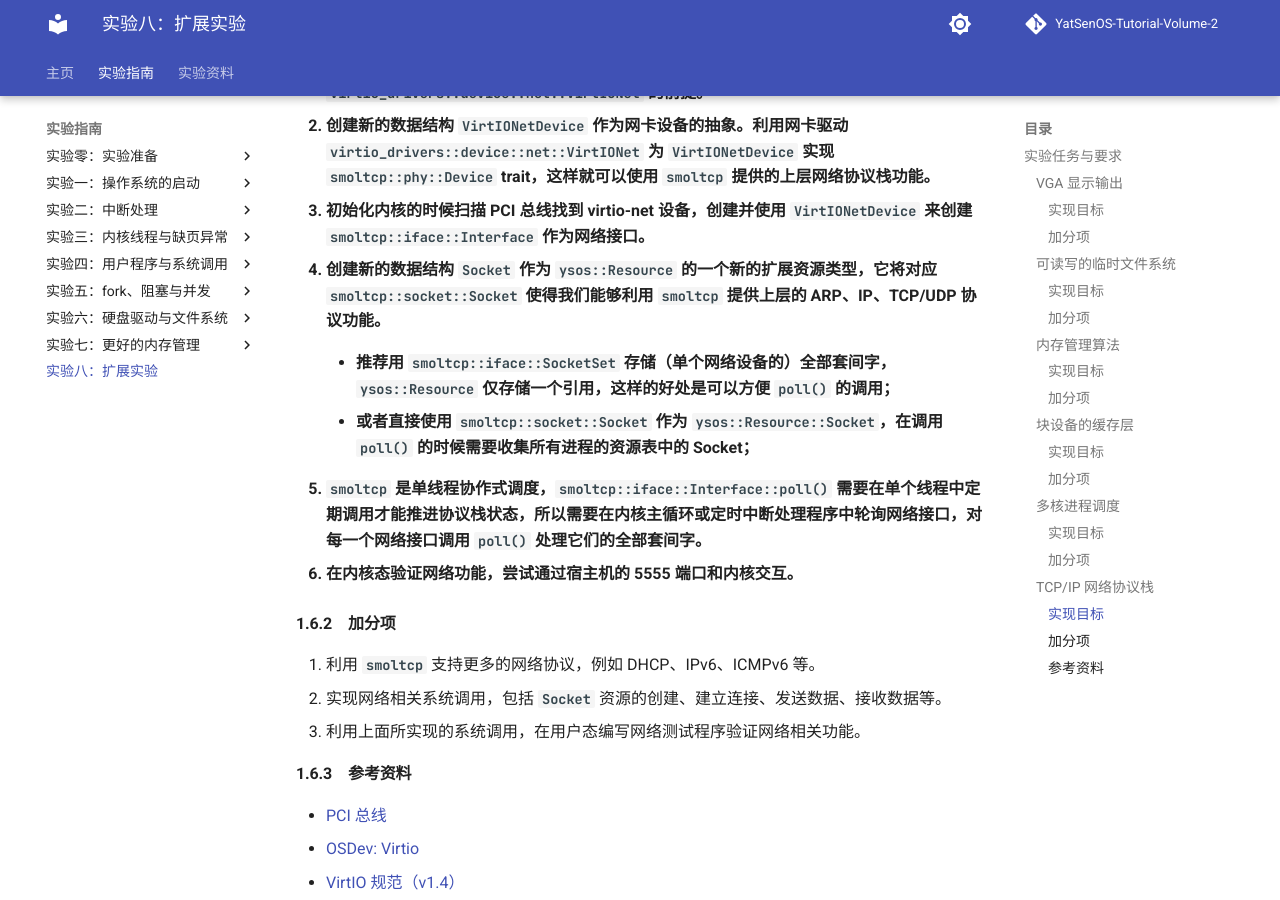
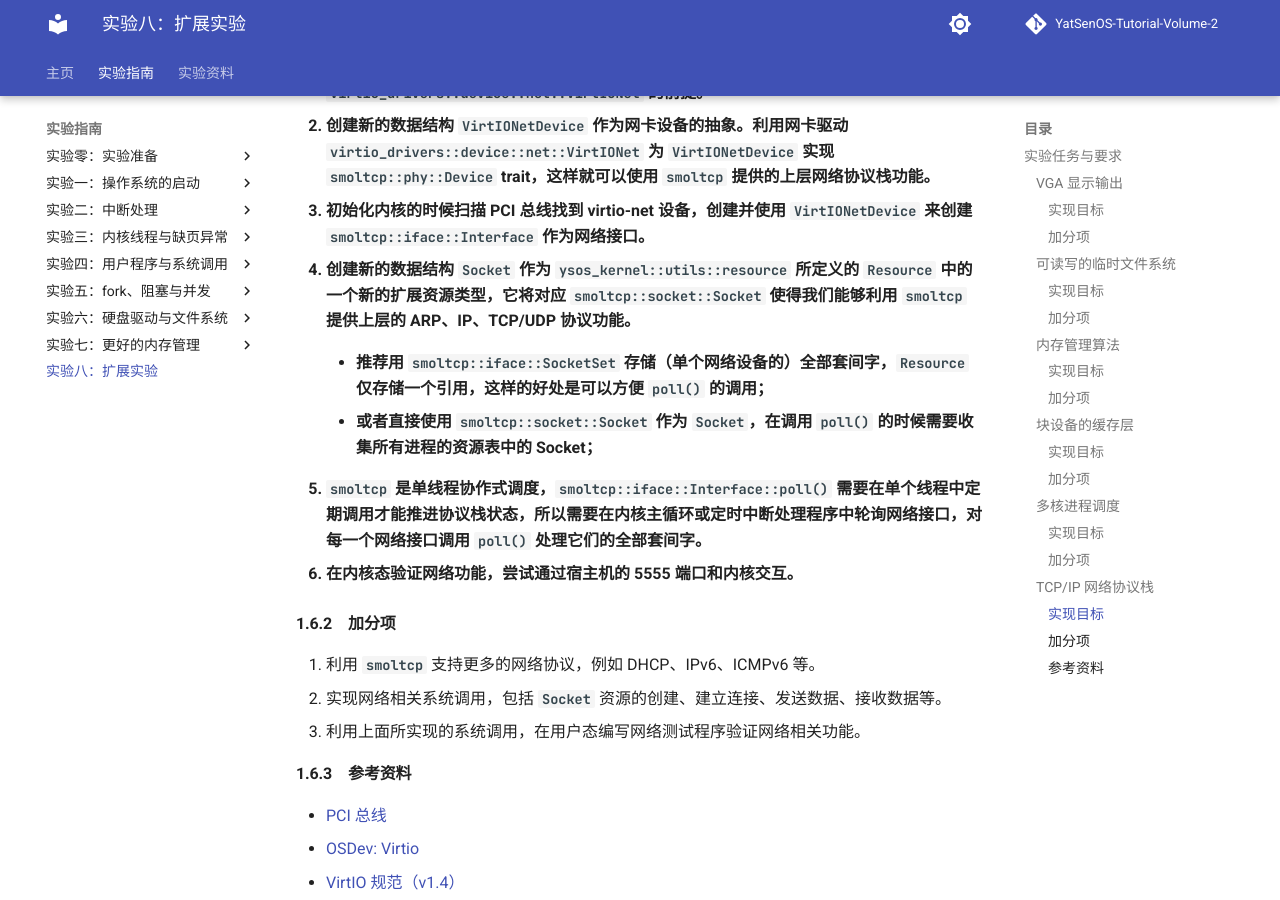
Before and after one commit to YatSenOS/YatSenOS-Tutorial-Volume-2, an MkDocs documentation site: the page built from docs/labs/0x08/index.md, in a window 1280 px wide and 900 px high, scrolled down 4600 px. Built offline with MkDocs 1.6.1 and Material for MkDocs 9.7.7, drawn with Linux system fonts in a browser that asks for light colours; comment, search, counter and statistics services are not loaded.

Commit message:
fix(lab8): 修复关于数据结构 Resource 的错误描述

```diff
--- a/docs/labs/0x08/index.md
+++ b/docs/labs/0x08/index.md
@@ -175,11 +175,11 @@ where
 
 4. 初始化内核的时候扫描 PCI 总线找到 virtio-net 设备，创建并使用 `VirtIONetDevice` 来创建 `smoltcp::iface::Interface` 作为网络接口。
 
-5. 创建新的数据结构 `Socket` 作为 `ysos::Resource` 的一个新的扩展资源类型，它将对应 `smoltcp::socket::Socket` 使得我们能够利用 `smoltcp` 提供上层的 ARP、IP、TCP/UDP 协议功能。
+5. 创建新的数据结构 `Socket` 作为 `ysos_kernel::utils::resource` 所定义的 `Resource` 中的一个新的扩展资源类型，它将对应 `smoltcp::socket::Socket` 使得我们能够利用 `smoltcp` 提供上层的 ARP、IP、TCP/UDP 协议功能。
 
-    - 推荐用 `smoltcp::iface::SocketSet` 存储（单个网络设备的）全部套间字，`ysos::Resource` 仅存储一个引用，这样的好处是可以方便 `poll()` 的调用；
+    - 推荐用 `smoltcp::iface::SocketSet` 存储（单个网络设备的）全部套间字，`Resource` 仅存储一个引用，这样的好处是可以方便 `poll()` 的调用；
 
-    - 或者直接使用 `smoltcp::socket::Socket` 作为 `ysos::Resource::Socket`，在调用 `poll()` 的时候需要收集所有进程的资源表中的 Socket；
+    - 或者直接使用 `smoltcp::socket::Socket` 作为 `Socket`，在调用 `poll()` 的时候需要收集所有进程的资源表中的 Socket；
 
 6. `smoltcp` 是单线程协作式调度，`smoltcp::iface::Interface::poll()` 需要在单个线程中定期调用才能推进协议栈状态，所以需要在内核主循环或定时中断处理程序中轮询网络接口，对每一个网络接口调用 `poll()` 处理它们的全部套间字。
 
```
